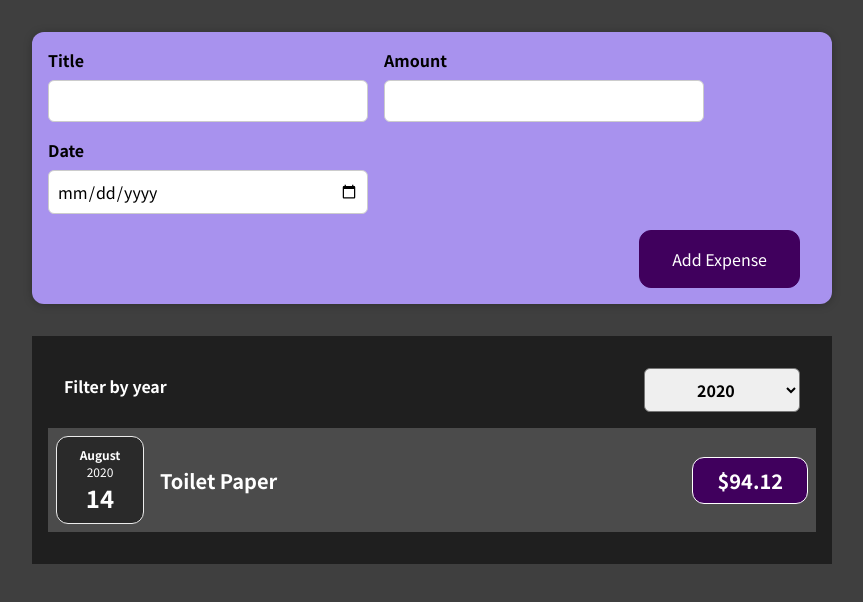
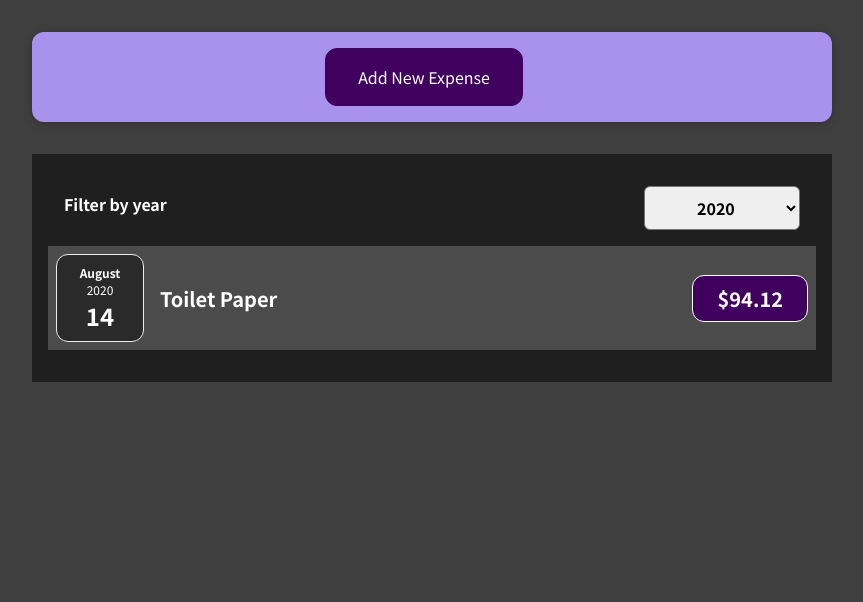
Before and after one commit to JungYeonHwi/AllAboutJavascript, a React (Create React App) app in the folder react_study/udemy/: page / in a window 1280 px wide. Shown: the top 602 px of the page, without its empty margins (208-1071 px from the left). Built offline with nearby package versions, Linux system fonts and the light colour scheme.

Commit message:
조건부 내용

```diff
--- a/react_study/udemy/package.json
+++ b/react_study/udemy/package.json
@@ -34,6 +34,5 @@
       "last 1 firefox version",
       "last 1 safari version"
     ]
-  },
-  "homepage": "https://companionnuri.github.io/FE"
+  }
 }
--- a/react_study/udemy/src/components/NewExpense/ExpenseForm.js
+++ b/react_study/udemy/src/components/NewExpense/ExpenseForm.js
@@ -87,6 +87,9 @@
         </div>
       </div>
       <div className="new-expense__actions">
+        <button type="button" onClick={props.onCancel}>
+          Cancel
+        </button>
         <button type="submit">Add Expense</button>
       </div>
     </form>
--- a/react_study/udemy/src/components/NewExpense/NewExpense.js
+++ b/react_study/udemy/src/components/NewExpense/NewExpense.js
@@ -1,20 +1,39 @@
-import React from "react";
+import React, { useState } from "react";
 
 import ExpenseForm from "./ExpenseForm";
 import "./NewExpense.css";
 
 const NewExpense = (props) => {
+  const [isEditing, setIsEditing] = useState(false);
+
   const saveExpenseDataHandler = (enteredExpenseData) => {
     const expenseData = {
       ...enteredExpenseData,
       id: Math.random().toString(),
     };
     props.onAddExpense(expenseData);
+    setIsEditing(false);
+  };
+
+  const startEditingHandler = () => {
+    setIsEditing(true);
+  };
+
+  const stopEditingHandler = () => {
+    setIsEditing(false);
   };
 
   return (
     <div className="new-expense">
-      <ExpenseForm onSaveExpenseData={saveExpenseDataHandler} />
+      {!isEditing && (
+        <button onClick={startEditingHandler}>Add New Expense</button>
+      )}
+      {isEditing && (
+        <ExpenseForm
+          onSaveExpenseData={saveExpenseDataHandler}
+          onCancel={stopEditingHandler}
+        />
+      )}
     </div>
   );
 };
```
Also changed, not shown: 1 other file (tests, documents, lock files or other folders).
